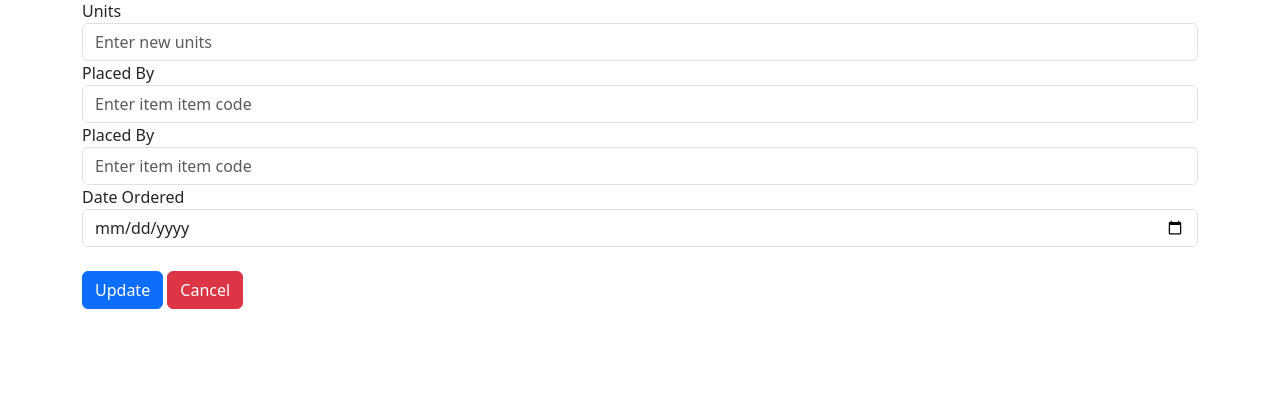
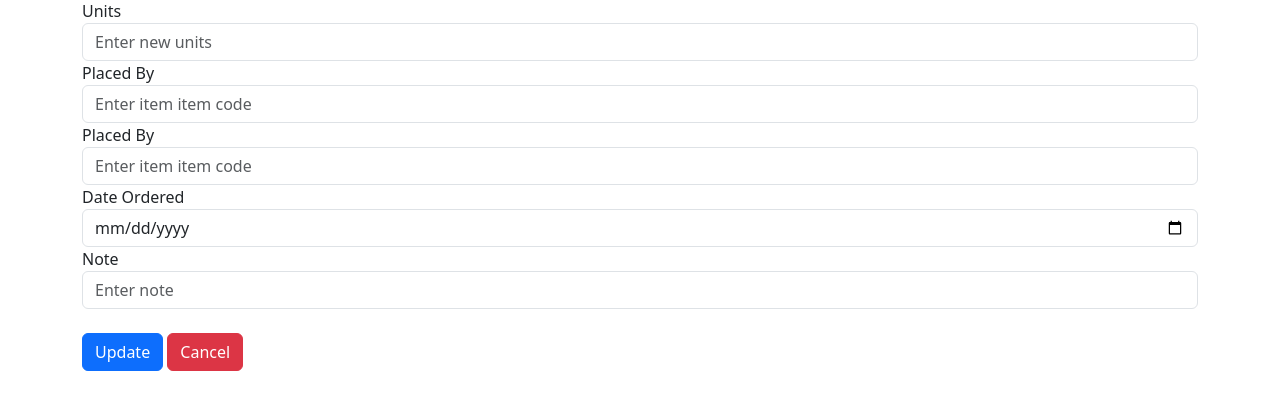
Before and after one commit to Shadowplayer118/dchSystem, a PHP site: page /Requesition_Folder/Requesition_Update.php?updateId=1 in a window 1280 px wide. Shown: the part 153-563 px from the top of the page. Run offline with PHP 8.4, Linux system fonts and the light colour scheme; data that the repository does not hold is empty.

Commit message:
can now edit note

```diff
--- a/Inventory_Folder/inventoryDesign.css
+++ b/Inventory_Folder/inventoryDesign.css
@@ -17,8 +17,6 @@
     background-color: aliceblue;
     border-radius: 10px;
     height: 400px;
-
-
 }
 
 .table-head th{
--- a/Inventory_Folder/inventoryTable.php
+++ b/Inventory_Folder/inventoryTable.php
@@ -49,8 +49,6 @@ $result = mysqli_query($con, $sql);
 
 <h2>DCH Inventory </h2>
 
-
-
 <div class="header">
 
 
@@ -93,8 +91,6 @@ $result = mysqli_query($con, $sql);
     </div>
 
 </div>
-
-
 
 <div class="controls">
 <h3 class='title'></h3> <br>
--- a/Requesition_Folder/Requesition_Update.php
+++ b/Requesition_Folder/Requesition_Update.php
@@ -2,7 +2,7 @@
 include '../inventoryDb_connect.php';
 $id = $_GET['updateId'];
 
-$sql = "SELECT  inventory2.inventory_Id,requisition.requisition_id,inventory2.itemDesc_1, inventory2.itemDesc_2, inventory2.itemDesc_3,inventory2.brand,requisition.units, requisition.status,requisition.prepared_by,requisition.received_by,requisition.date_requested
+$sql = "SELECT  inventory2.inventory_Id,requisition.requisition_id,inventory2.itemDesc_1, inventory2.itemDesc_2, inventory2.itemDesc_3,inventory2.brand,requisition.units, requisition.status,requisition.note,requisition.prepared_by,requisition.received_by,requisition.date_requested
 FROM requisition
 INNER JOIN inventory2 ON requisition.inventory_Id = inventory2.inventory_Id
 where requisition_id = $id";
@@ -17,6 +17,7 @@ $itemDesc_3 = $row['itemDesc_3'];
 $itemName = $itemDesc_1.' '.$itemDesc_2.' '.$itemDesc_3;
 $brand = $row['brand'];
 $units = $row['units'];
+$note = $row['note'];
 
 $status = $row['status'];
 $received_by = $row['received_by'];
@@ -29,8 +30,9 @@ if (isset($_POST['submit'])) {
     $received_by = $_POST['received_by'];
     $prepared_by = $_POST['prepared_by'];
     $date_requested = $_POST['date_requested'];
+    $note = $_POST['note'];
 
-    $sql = "UPDATE requisition SET units = $newUnits, received_by = '$received_by', prepared_by = '$prepared_by', date_requested = '$date_requested' WHERE requisition_id = $id";
+    $sql = "UPDATE requisition SET units = $newUnits, received_by = '$received_by', prepared_by = '$prepared_by', date_requested = '$date_requested', note = '$note' WHERE requisition_id = $id";
 
     $result = mysqli_query($con, $sql);
     if ($result) {
@@ -91,6 +93,11 @@ if (isset($_POST['submit'])) {
     <input type="date" class="form-control"  placeholder="Enter item brand" name="date_requested" autocomplete = "off"
     value = <?php echo $date_requested;?>>
 
+    <div class="form-group">
+    <label>Note</label>
+    <input type="text" class="form-control"  placeholder="Enter note" name="note" autocomplete = "off"
+    value = <?php echo $note;?>>
+
 
 
   <br>
```
Also changed, not shown: Images/66a5eeb133d71-b98ad7296d3454dd.png (added).
